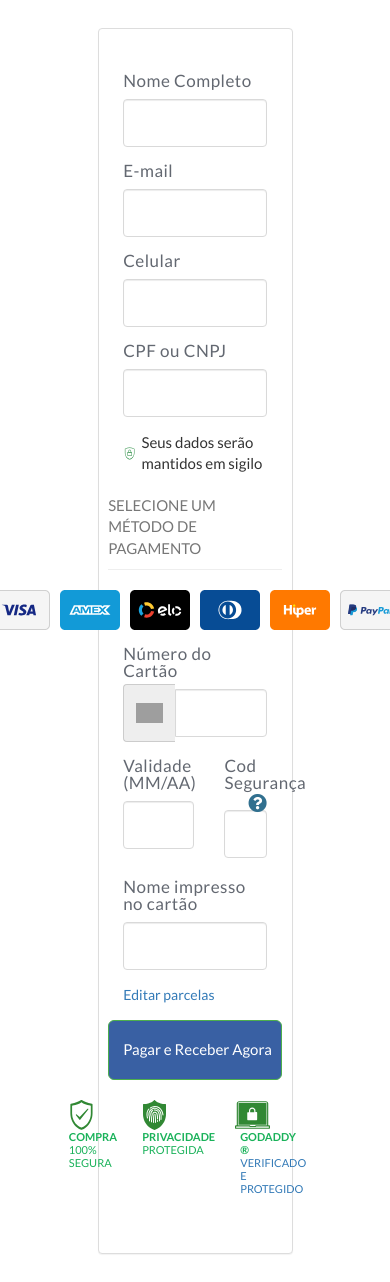
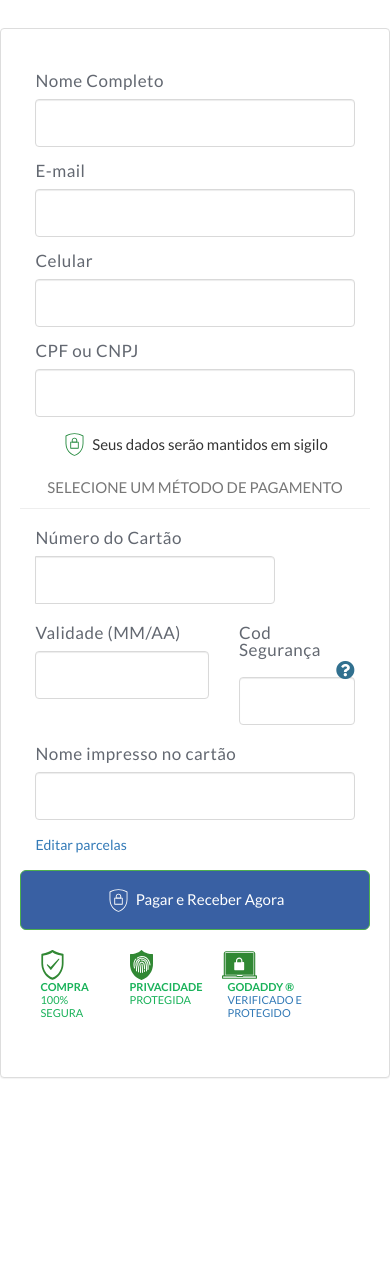
Before and after one commit to lucashegomes/pagarme, a PHP site: page / in a window 390 px wide; the page is wider, and only the part inside the window is pictured. After the commit the page ends 1078 px from the top of that part, so only its background shows below. Run offline with PHP 8.4, Linux system fonts and the light colour scheme; some libraries are stand-ins or nearby versions; grey boxes are pictures that could not be loaded.

Commit message:
Correcoes CSS

```diff
--- a/style.css
+++ b/style.css
@@ -1,6 +1,25 @@
+@media screen and (min-width: 1200px) {
+  .panel {
+    width: 50%;
+  }
+}
+
+@media screen and (max-width: 640px) {
+  .payment-flags {
+    display: none !important;
+  }
+
+  #card-logo {
+    display: none;
+  }
+
+  .select-installments {
+    width: 100% !important;
+  }
+}
+
 .panel {
   margin: 2em auto;
-  width: 50%;
 }
 
 .panel-body {
```
